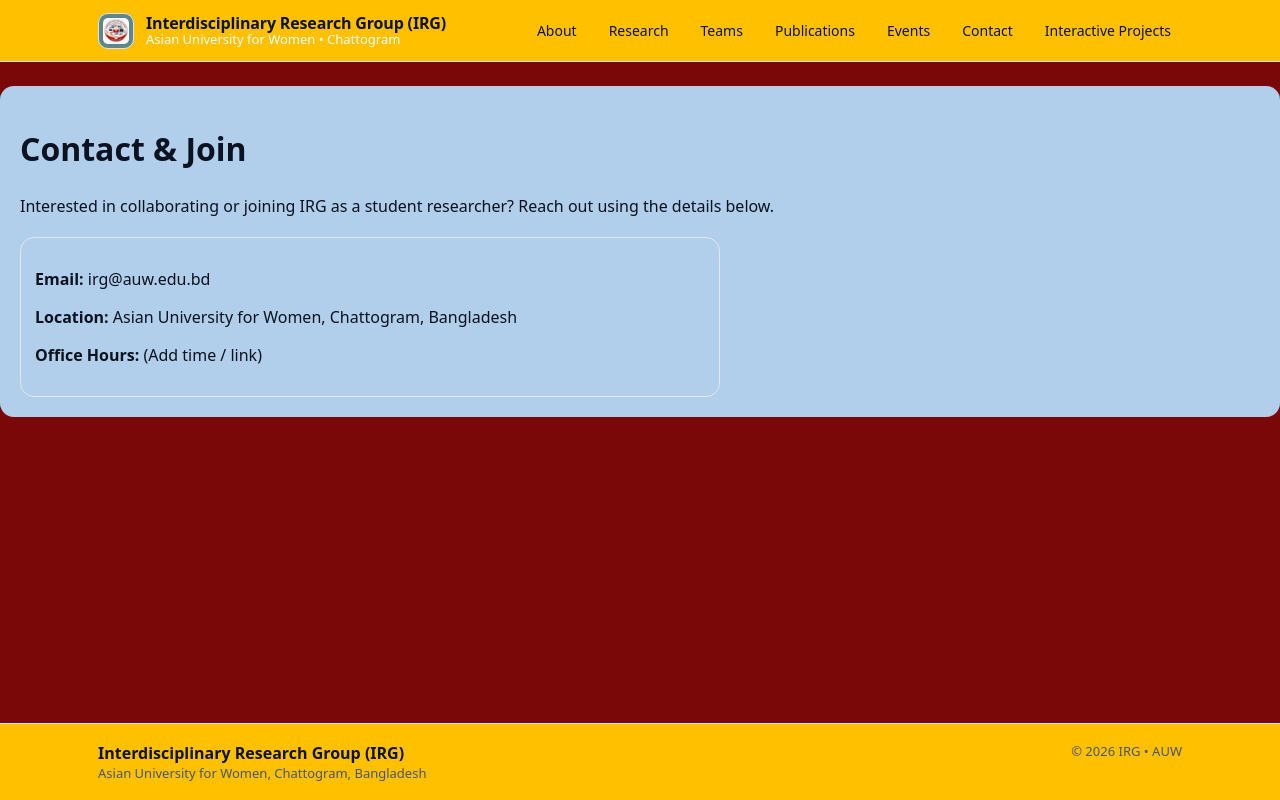
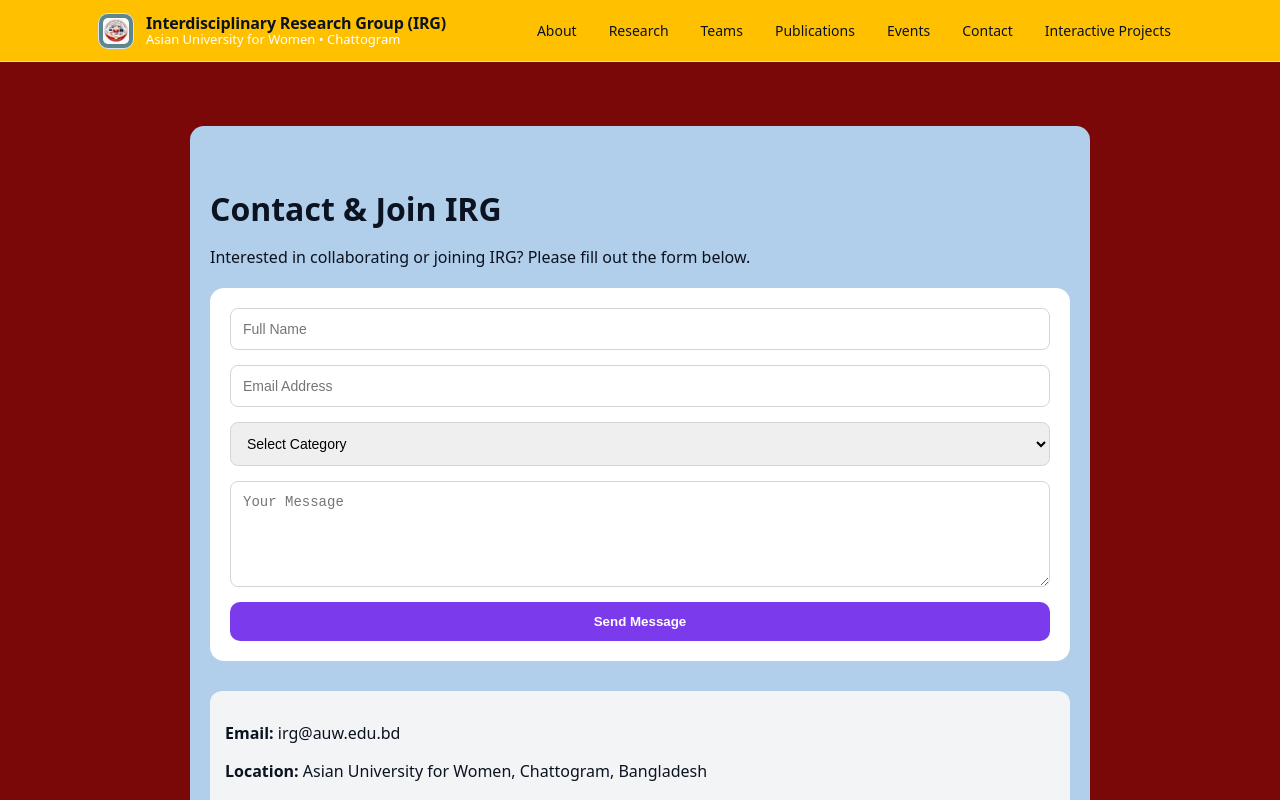
Before and after one commit to Mamunurrasid123/irg-website, a Next.js app: page /contact in a window 1280 px wide. Shown: the top 800 px of the page. Built offline with nearby package versions, Linux system fonts and the light colour scheme.

Commit message:
Fix footer game added5

```diff
--- a/app/contact/page.tsx
+++ b/app/contact/page.tsx
@@ -1,16 +1,139 @@
+"use client";
+
+import { useState } from "react";
+import emailjs from "@emailjs/browser";
+
 export default function Contact() {
+  const [loading, setLoading] = useState(false);
+  const [success, setSuccess] = useState("");
+
+  const sendEmail = async (e: React.FormEvent<HTMLFormElement>) => {
+    e.preventDefault();
+    setLoading(true);
+    setSuccess("");
+
+    const form = e.currentTarget;
+
+    try {
+      await emailjs.sendForm(
+        "YOUR_SERVICE_ID",
+        "YOUR_TEMPLATE_ID",
+        form,
+        "YOUR_PUBLIC_KEY"
+      );
+
+      setSuccess("Message sent successfully!");
+      form.reset();
+    } catch (error) {
+      setSuccess("Failed to send message. Please try again.");
+    }
+
+    setLoading(false);
+  };
+
   return (
-    <div style={{ padding: "20px 20px", backgroundColor: "#b1ceea", borderRadius: 14, maxWidth: 1350, margin: "0 auto" }}>
-      <h1>Contact & Join</h1>
-      <p style={{ lineHeight: 1.8, maxWidth: 900 }}>
-        Interested in collaborating or joining IRG as a student researcher? Reach out using the details below.
+    <div
+      style={{
+        padding: "40px 20px",
+        backgroundColor: "#b1ceea",
+        borderRadius: 14,
+        maxWidth: 900,
+        margin: "40px auto",
+      }}
+    >
+      <h1 style={{ marginBottom: 10 }}>Contact & Join IRG</h1>
+
+      <p style={{ marginBottom: 20 }}>
+        Interested in collaborating or joining IRG? Please fill out the form below.
       </p>
 
-      <div style={{ border: "1px solid #e5e7eb", borderRadius: 14, padding: 14, maxWidth: 700, marginTop: 14 }}>
-        <p><strong>Email:</strong> <a href="mailto:irg@auw.edu.bd">irg@auw.edu.bd</a></p>
-        <p><strong>Location:</strong> Asian University for Women, Chattogram, Bangladesh</p>
-        <p><strong>Office Hours:</strong> (Add time / link)</p>
+      <form
+        onSubmit={sendEmail}
+        style={{
+          background: "white",
+          padding: 20,
+          borderRadius: 14,
+          display: "flex",
+          flexDirection: "column",
+          gap: 15,
+        }}
+      >
+        <input
+          type="text"
+          name="name"
+          placeholder="Full Name"
+          required
+          style={inputStyle}
+        />
+
+        <input
+          type="email"
+          name="email"
+          placeholder="Email Address"
+          required
+          style={inputStyle}
+        />
+
+        <select name="role" required style={inputStyle}>
+          <option value="">Select Category</option>
+          <option value="Student">AUW Student</option>
+          <option value="Faculty">AUW Faculty</option>
+          <option value="Visitor">Visitor / External Researcher</option>
+        </select>
+
+        <textarea
+          name="message"
+          placeholder="Your Message"
+          rows={5}
+          required
+          style={inputStyle}
+        />
+
+        <button
+          type="submit"
+          disabled={loading}
+          style={{
+            backgroundColor: "#7c3aed",
+            color: "white",
+            padding: "12px",
+            borderRadius: 10,
+            border: "none",
+            cursor: "pointer",
+            fontWeight: "bold",
+          }}
+        >
+          {loading ? "Sending..." : "Send Message"}
+        </button>
+
+        {success && (
+          <p style={{ color: "green", marginTop: 10 }}>{success}</p>
+        )}
+      </form>
+
+      <div
+        style={{
+          marginTop: 30,
+          background: "#f3f4f6",
+          padding: 15,
+          borderRadius: 12,
+        }}
+      >
+        <p>
+          <strong>Email:</strong>{" "}
+          <a href="mailto:irg@auw.edu.bd">irg@auw.edu.bd</a>
+        </p>
+        <p>
+          <strong>Location:</strong> Asian University for Women,
+          Chattogram, Bangladesh
+        </p>
       </div>
     </div>
   );
 }
+
+const inputStyle = {
+  padding: "12px",
+  borderRadius: 8,
+  border: "1px solid #d1d5db",
+  fontSize: "14px",
+};
```
Also changed, not shown: package.json (+7 -7 lines), 1 other file (tests, documents, lock files or other folders).
